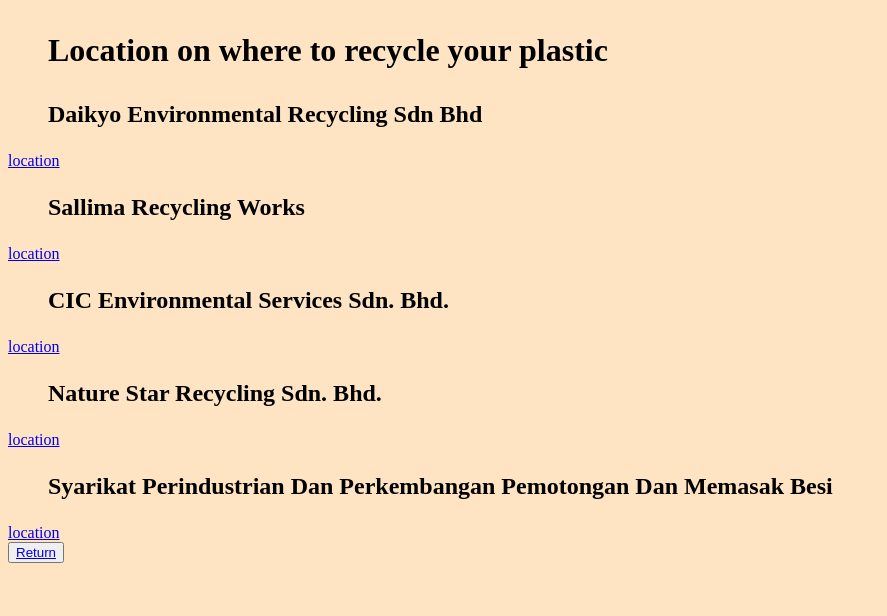
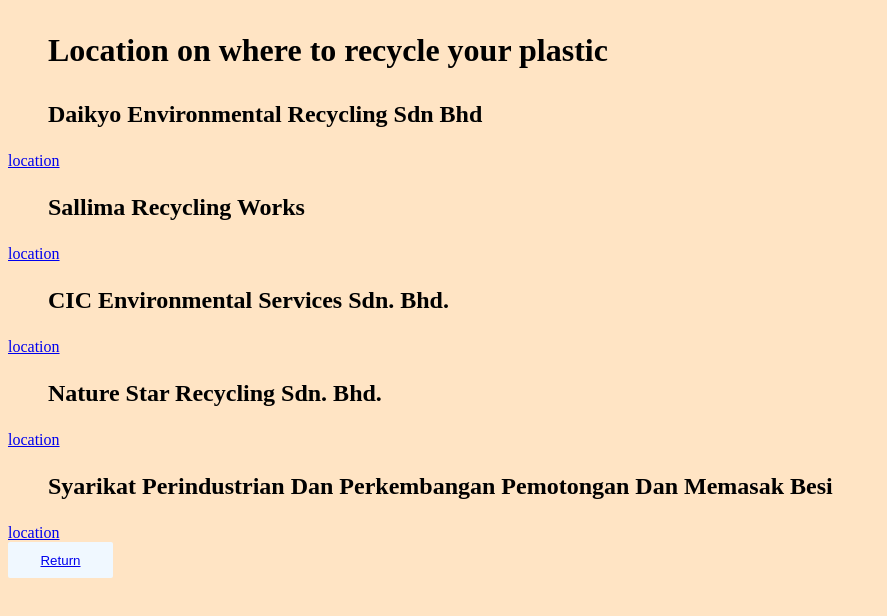
Before and after one commit to Bic-ta/maps, a plain HTML site: page index.html in a window 1280 px wide. Shown: the whole page, without its empty margins (0-887 px from the left). Drawn offline with Linux system fonts and the light colour scheme.

Commit message:
Update index.html

```diff
--- a/index.html
+++ b/index.html
@@ -30,6 +30,19 @@
         Pemotongan Dan Memasak Besi </ul></strong></h2>
     <a href="https://www.google.com/maps/place/Syarikat+Perindustrian+Dan+Perkembangan+Pemotongan+Dan+Memasak+Besi/@4.8614698,114.8549435,16.74z/data=!4m6!3m5!1s0x322261c60eb25221:0x7418187150f337b9!8m2!3d4.8614247!4d114.8568361!16s%2Fg%2F11h1dl9k9g?hl=en&entry=ttu"> location </a>
 
+    <style>
+        button{
+            background-color:aliceblue;
+            color:white;
+            border: none;
+            height: 36px;
+            width: 105px;
+            border-radius: 2px;
+            cursor: pointer;
+
+        }
+    </style>
+
     <div><button><a href=" https://bic-ta.github.io/geography/">Return</a></button></div>
 
 </body>
```
